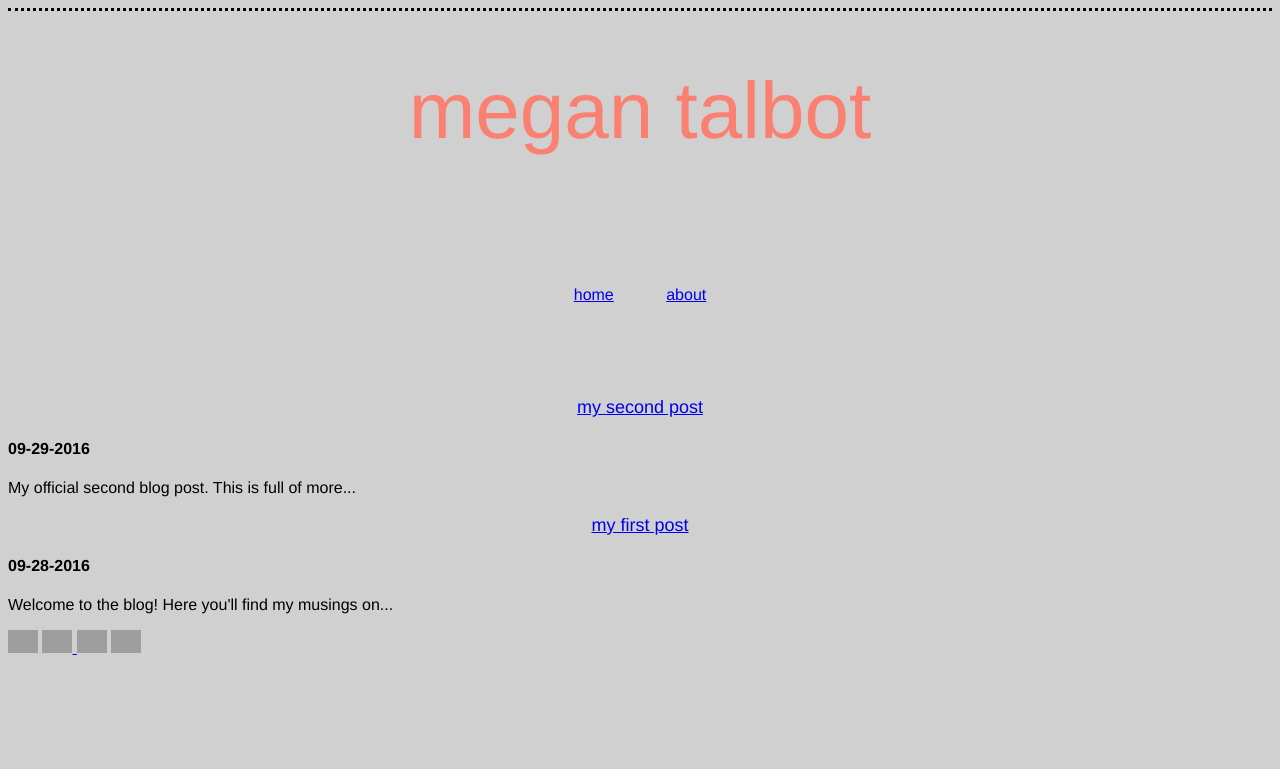
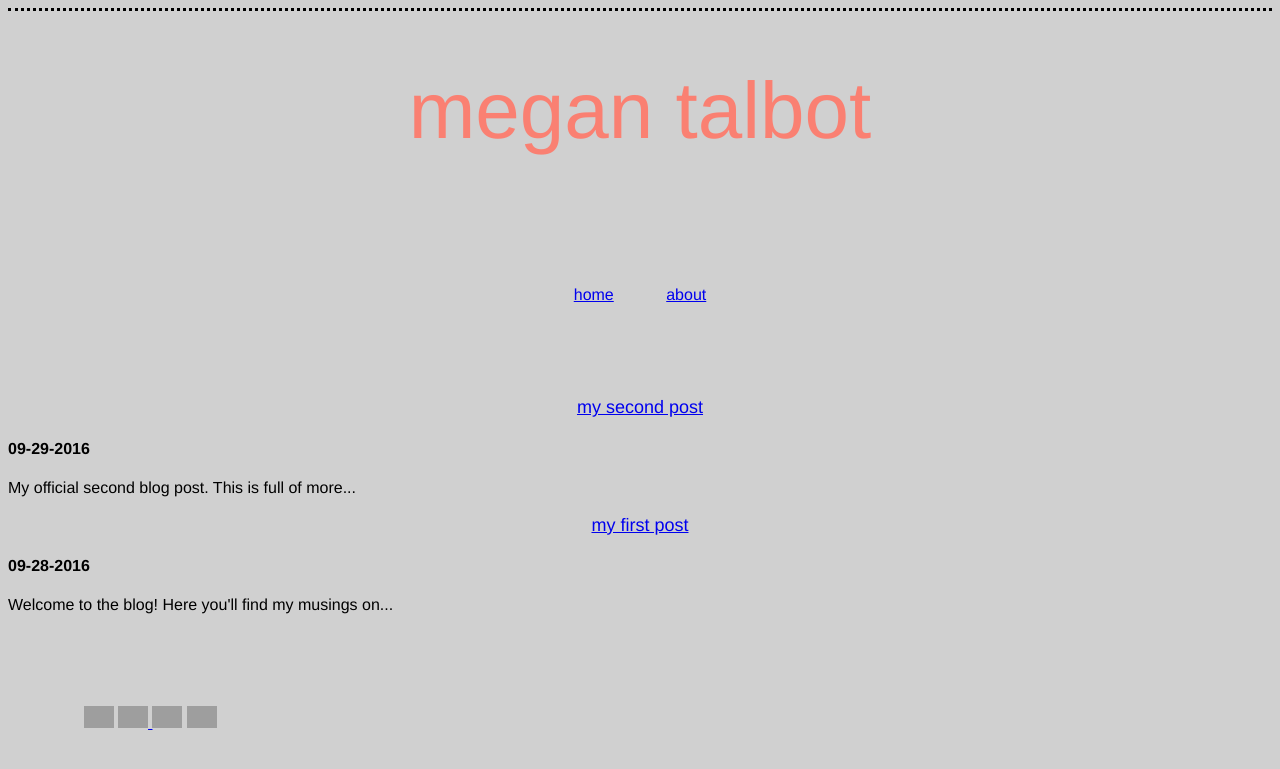
Before and after one commit to meganft/meganft.github.io, a Jekyll site: the page built from index.html, in a window 1280 px wide. Shown: the top 769 px of the page. Built offline with Jekyll 4.4.1, drawn with Linux system fonts in a browser that asks for light colours; grey boxes are pictures that could not be loaded.

Commit message:
Update about page

```diff
--- a/css/styles.css
+++ b/css/styles.css
@@ -44,6 +44,7 @@ h2 {
   text-align: justify;
   position: absolute;
   margin: auto;
+  padding: 2cm;
 }
 
 #links {
```
